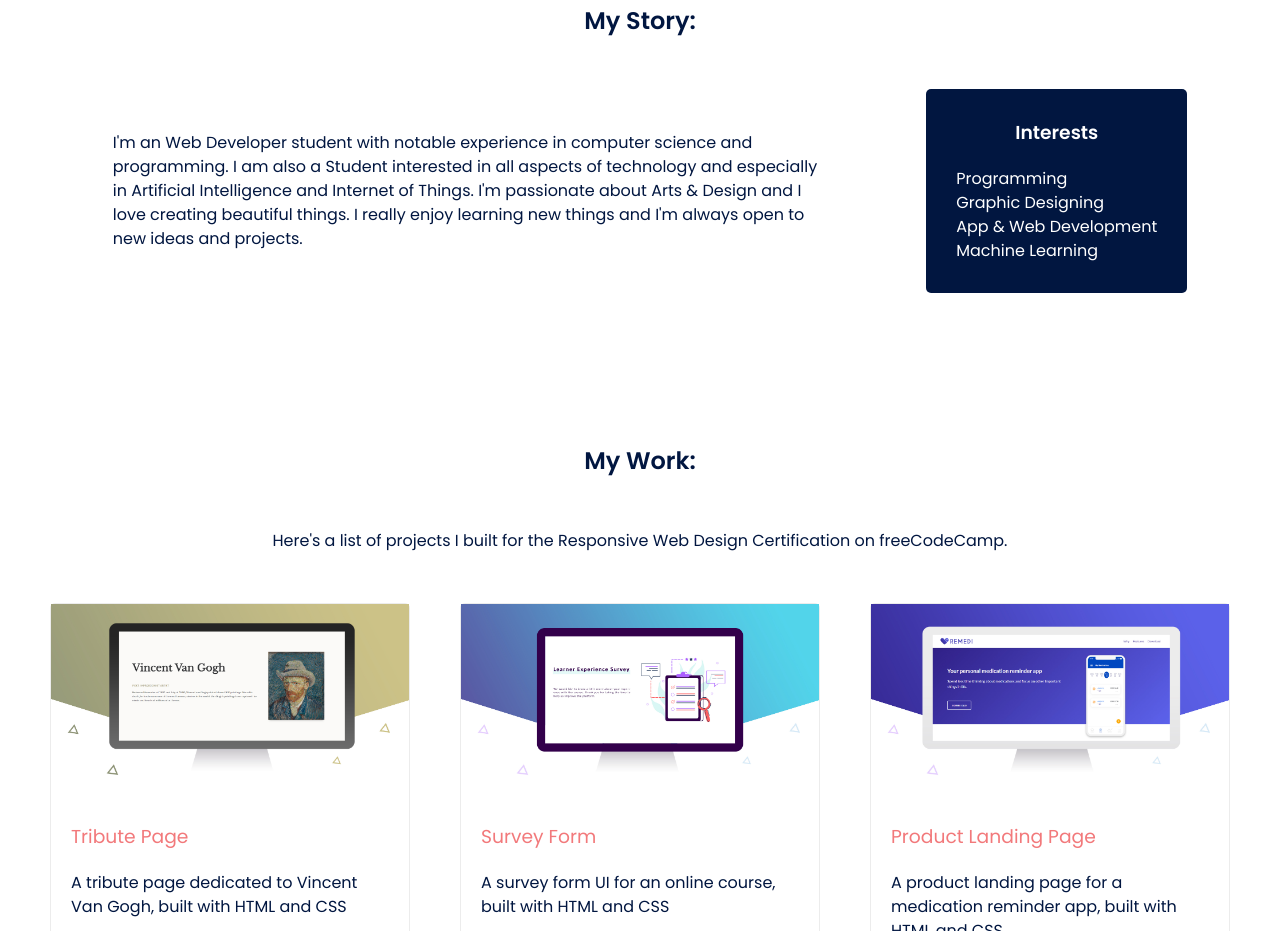
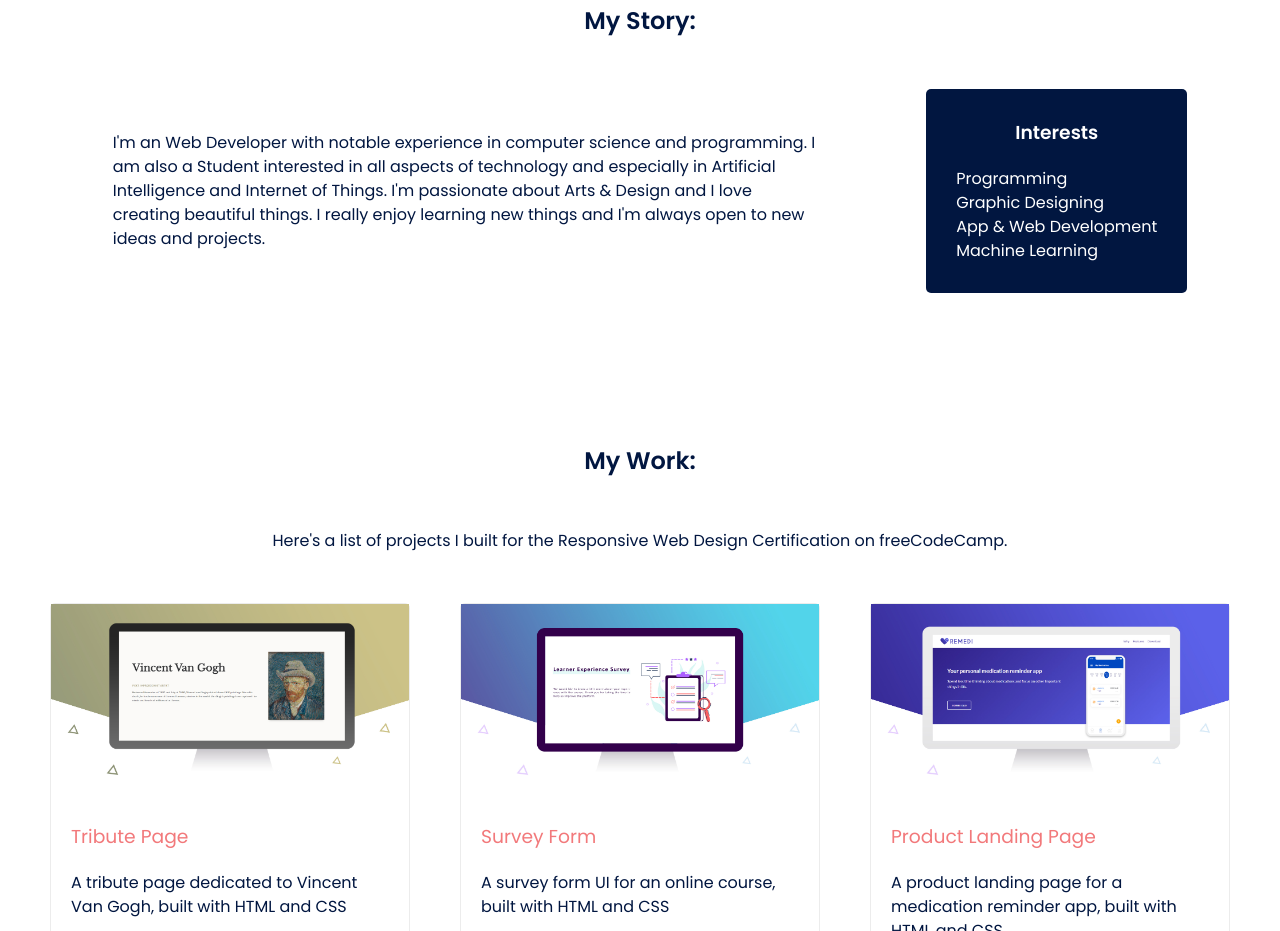
Before and after one commit to Object-oriented-guy/web, a plain HTML site: page index.html in a window 1280 px wide. Shown: the part 997-1928 px from the top of the page. Drawn offline with Linux system fonts and the light colour scheme.

Commit message:
Update index.html

```diff
--- a/index.html
+++ b/index.html
@@ -54,7 +54,7 @@
   <h2>My Story:</h2>
   <div id="about-container">
     <div id="my-story">
-      <p>I'm an Web Developer student with notable experience in computer science and programming. I am also a Student interested in all aspects of technology and especially in Artificial Intelligence and Internet of Things. I'm passionate about Arts & Design and I love creating beautiful things. I really enjoy learning new things and I'm always open to new ideas and projects.</p>
+      <p>I'm an Web Developer with notable experience in computer science and programming. I am also a Student interested in all aspects of technology and especially in Artificial Intelligence and Internet of Things. I'm passionate about Arts & Design and I love creating beautiful things. I really enjoy learning new things and I'm always open to new ideas and projects.</p>
     </div>
     <div id="interests-list">
       <h3>Interests</h3>
```
